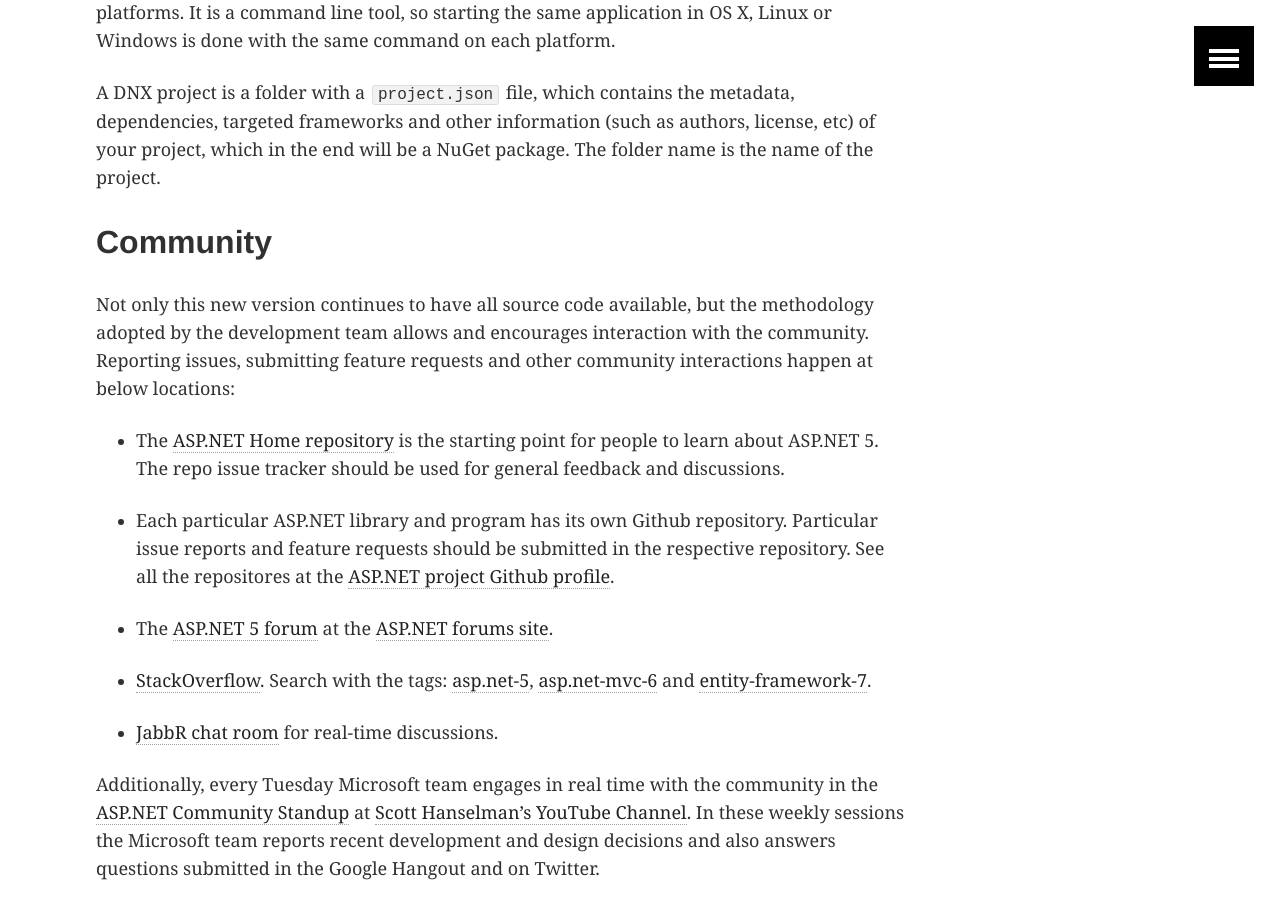
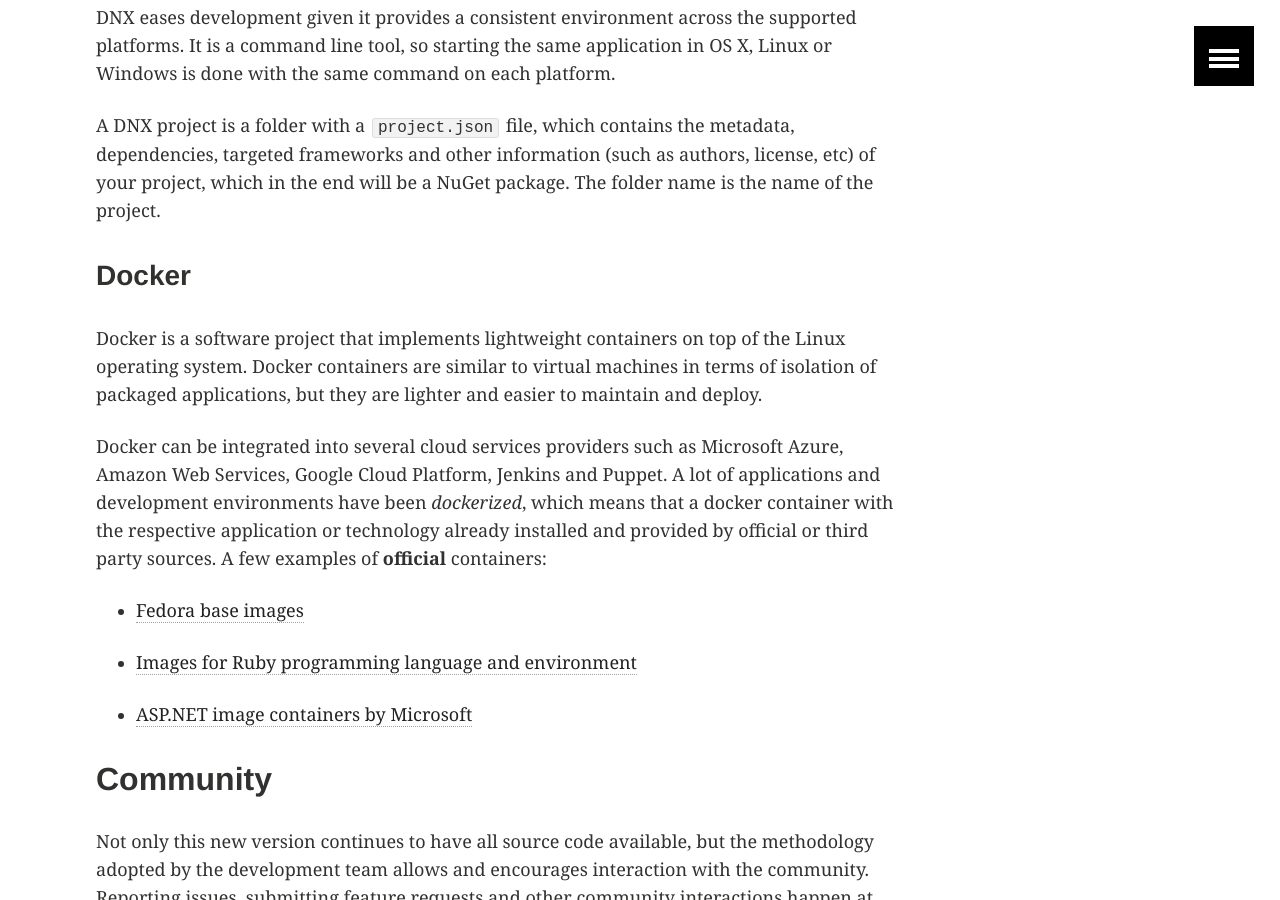
Before and after one commit to lopezpdvn/aspnet5co, a Jekyll site: the page built from pages/other.md, in a window 1280 px wide and 900 px high, scrolled down 5366 px. Built offline with Jekyll 4.4.1, drawn with Linux system fonts in a browser that asks for light colours.

Commit message:
Added Docker section

```diff
--- a/pages/other.md
+++ b/pages/other.md
@@ -189,7 +189,6 @@ Other changes and improvements are summarized as follows:
   4 will continue to be supported.
 
 * Open source and community focused.
-
 ### DNX
 
 *DNX* stands for the *.NET Execution Environment* and basically is the thing
@@ -206,6 +205,28 @@ A DNX project is a folder with a `project.json` file, which contains the
 metadata, dependencies, targeted frameworks and other information (such as
 authors, license, etc) of your project, which in the end will be a NuGet
 package. The folder name is the name of the project.
+
+### Docker
+
+Docker is a software project that implements lightweight containers on top of
+the Linux operating system. Docker containers are similar to virtual machines
+in terms of isolation of packaged applications, but they are lighter and easier
+to maintain and deploy.
+
+Docker can be integrated into several cloud services providers such as
+Microsoft Azure, Amazon Web Services, Google Cloud Platform, Jenkins and
+Puppet. A lot of applications and development environments have been
+*dockerized*, which means that a docker container with the respective
+application or technology already installed and provided by official or third
+party sources. A few examples of **official** containers:
+
+- [Fedora base images](https://registry.hub.docker.com/_/fedora/)
+
+- [Images for Ruby programming language and
+  environment](https://registry.hub.docker.com/_/ruby/)
+
+- [ASP.NET image containers by
+  Microsoft](https://registry.hub.docker.com/u/microsoft/aspnet/)
 
 ## Community
 
```
